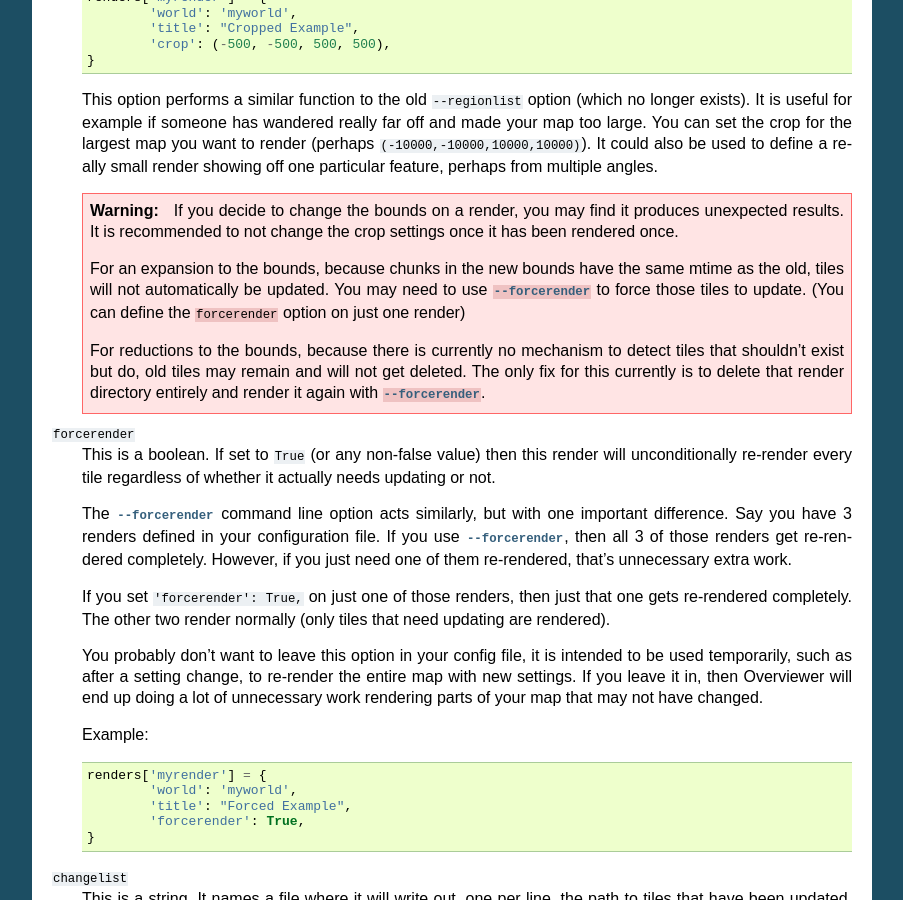
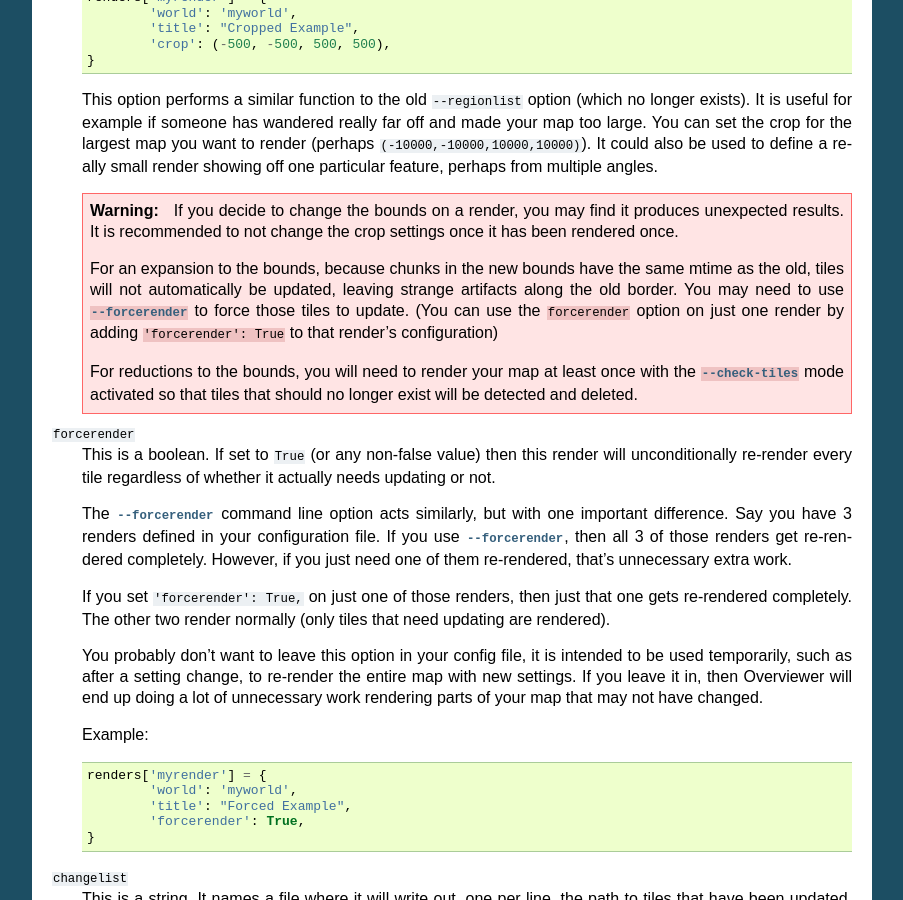
Before and after one commit to overviewer/Minecraft-Overviewer, a Sphinx documentation site: the page built from docs/config.rst, in a window 1280 px wide and 900 px high, scrolled down 5898 px. Shown: the whole window, without its empty margins (198-1101 px from the left). Built offline with Sphinx 7.4.7, drawn with Linux system fonts in a browser that asks for light colours.

Commit message:
updated docs for the crop option to reference --check-tiles

```diff
--- a/docs/config.rst
+++ b/docs/config.rst
@@ -387,15 +387,15 @@ values. The valid configuration keys are listed below.
         once it has been rendered once.
 
         For an expansion to the bounds, because chunks in the new bounds have
-        the same mtime as the old, tiles will not automatically be updated. You
-        may need to use :option:`--forcerender` to force those tiles to update.
-        (You can define the ``forcerender`` option on just one render)
+        the same mtime as the old, tiles will not automatically be updated,
+        leaving strange artifacts along the old border. You may need to use
+        :option:`--forcerender` to force those tiles to update.  (You can use
+        the ``forcerender`` option on just one render by adding ``'forcerender':
+        True`` to that render's configuration)
 
-        For reductions to the bounds, because there is currently no mechanism to
-        detect tiles that shouldn't exist but do, old tiles may remain and will
-        not get deleted. The only fix for this currently is to delete that
-        render directory entirely and render it again with
-        :option:`--forcerender`.
+        For reductions to the bounds, you will need to render your map at least
+        once with the :option:`--check-tiles` mode activated so that tiles that
+        should no longer exist will be detected and deleted.
 
 ``forcerender``
     This is a boolean. If set to ``True`` (or any non-false value) then this
```
